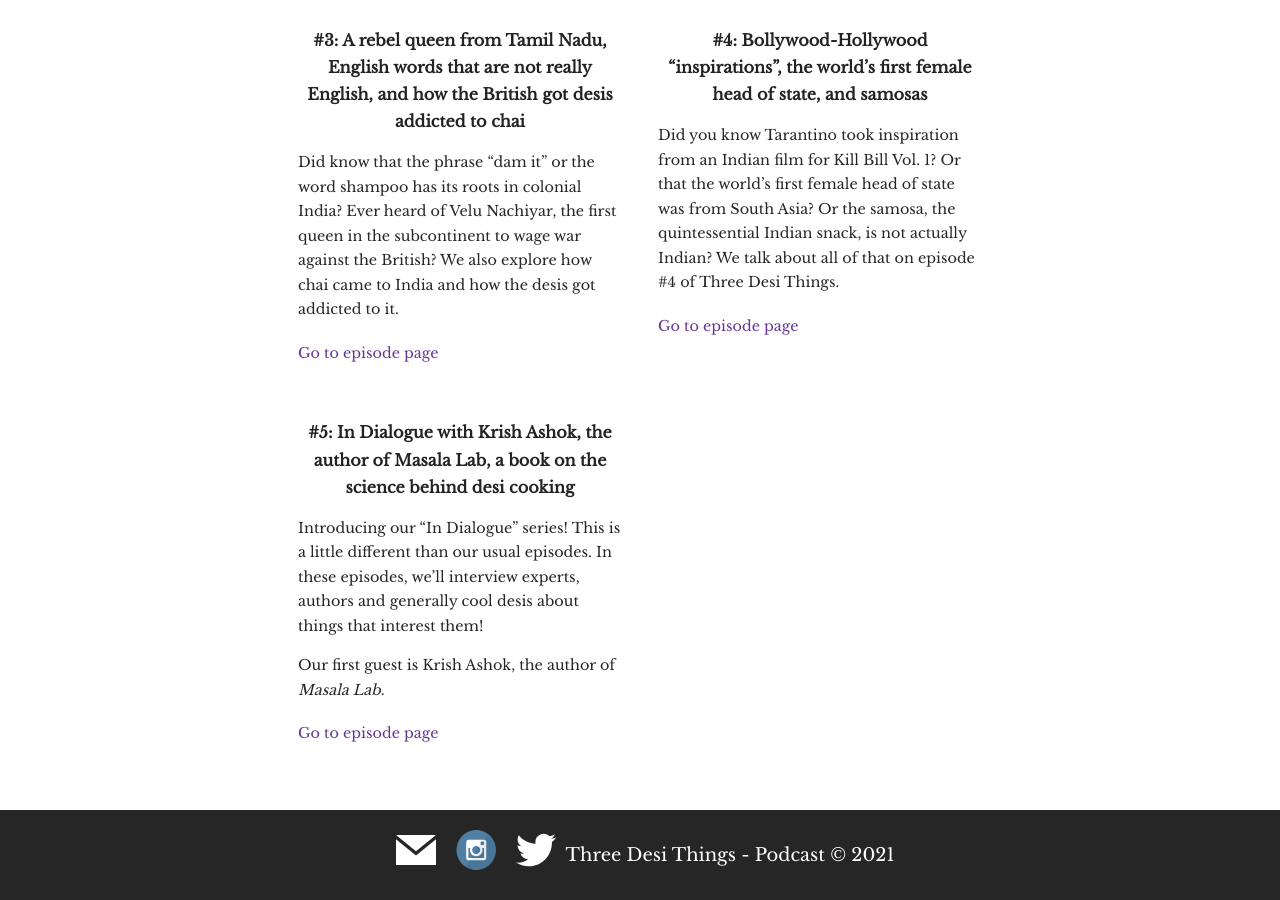
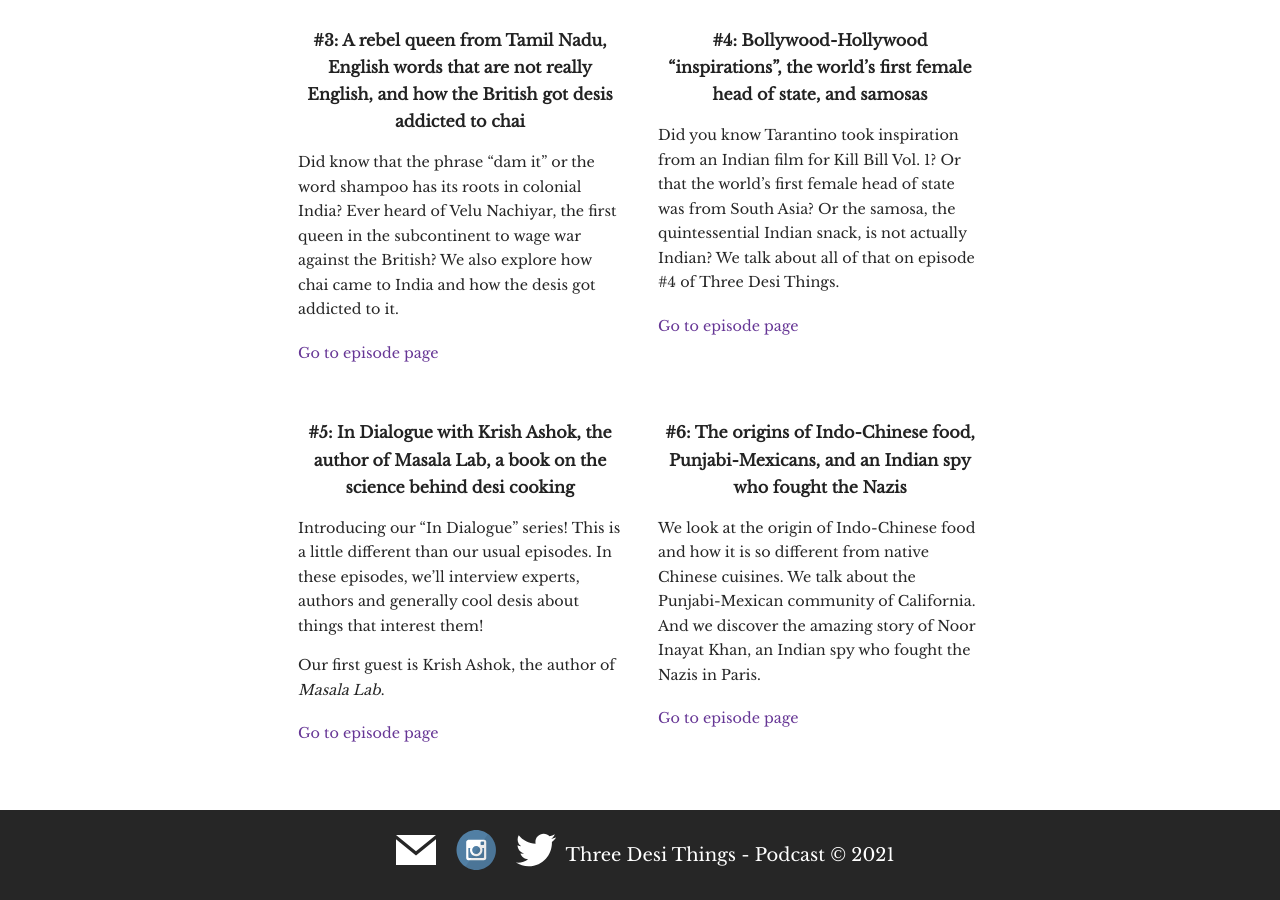
Before and after one commit to three-desi-things/three-desi-things.github.io, a Jekyll site: the page built from _pages/episodes.html, in a window 1280 px wide and 900 px high, scrolled down 620 px. Built offline with Jekyll 4.4.1, drawn with Linux system fonts in a browser that asks for light colours.

Commit message:
Add episode 6 page

```diff
--- /dev/null
+++ b/_posts/2021-02-25-6.markdown
@@ -0,0 +1,24 @@
+---
+layout:         episode
+date: 			2021-02-25 11:00:00
+
+title: 			"#6: The origins of Indo-Chinese food, Punjabi-Mexicans, and an Indian spy who fought the Nazis"
+url:        "6 - chinese-punjabi-noor"
+subtitle: 	""
+summary: 		"We look at the origin of Indo-Chinese food and how it is so different from native Chinese cuisines. We talk about the Punjabi-Mexican community of California. And we discover the amazing story of Noor Inayat Khan, an Indian spy who fought the Nazis in Paris."
+
+description: 	"We look at the origin of Indo-Chinese food and how it is so different from native Chinese cuisines. We talk about the Punjabi-Mexican community of California. And we discover the amazing story of Noor Inayat Khan, an Indian spy who fought the Nazis in Paris."
+
+type:			full # "trailer" or "full"
+duration: 		"59:25" # audio length in min
+
+explicit: 		"no" # other option is yes
+
+block: 			"no" # means is shown in iTunes
+
+player_link: "https://www.podbean.com/media/player/wmcvk-fbe848?from=pb6admin&download=1&version=1&auto=0&share=1&download=1&rtl=0&fonts=Helvetica&skin=2&pfauth=&btn-skin=101"
+
+
+---
+
+{{page.description}}
--- a/index.html
+++ b/index.html
@@ -4,12 +4,12 @@
 <div class="blurp intro">
   <h1 class="blurp__hed">Three Desi Things</h1>
 
-  <p class="blurp__intro">A fun podcast where three desis &mdash; two Indian-Americans and one Indian &mdash; banter and joke with each other while discovering little-known facts and stories about the food, culture and people of India and South Asia.</p>
+  <p class="blurp__intro">A fun podcast where three desis &mdash; two Indian-Americans and one Indian &mdash; banter and joke with each other, delve into history and discover little-known facts and stories about the food, culture and people of India and South Asia.</p>
 
   <div class="intro__latest">
     <h2>Latest episode</h2>
 
-    <iframe title="#5 — In Dialogue with Krish Ashok, the author of Masala Lab" style="border: none;" scrolling="no" data-name="pb-iframe-player" src="https://www.podbean.com/media/player/kvsqw-fa6755?from=pb6admin&download=1&version=1&auto=0&share=1&download=1&rtl=0&fonts=Helvetica&skin=2&pfauth=&btn-skin=101" width="100%" height="122"></iframe>
+    <iframe title="#5 — In Dialogue with Krish Ashok, the author of Masala Lab" style="border: none;" scrolling="no" data-name="pb-iframe-player" src="https://www.podbean.com/media/player/wmcvk-fbe848?from=pb6admin&download=1&version=1&auto=0&share=1&download=1&rtl=0&fonts=Helvetica&skin=2&pfauth=&btn-skin=101" width="100%" height="122"></iframe>
   </div>
 
 
```
